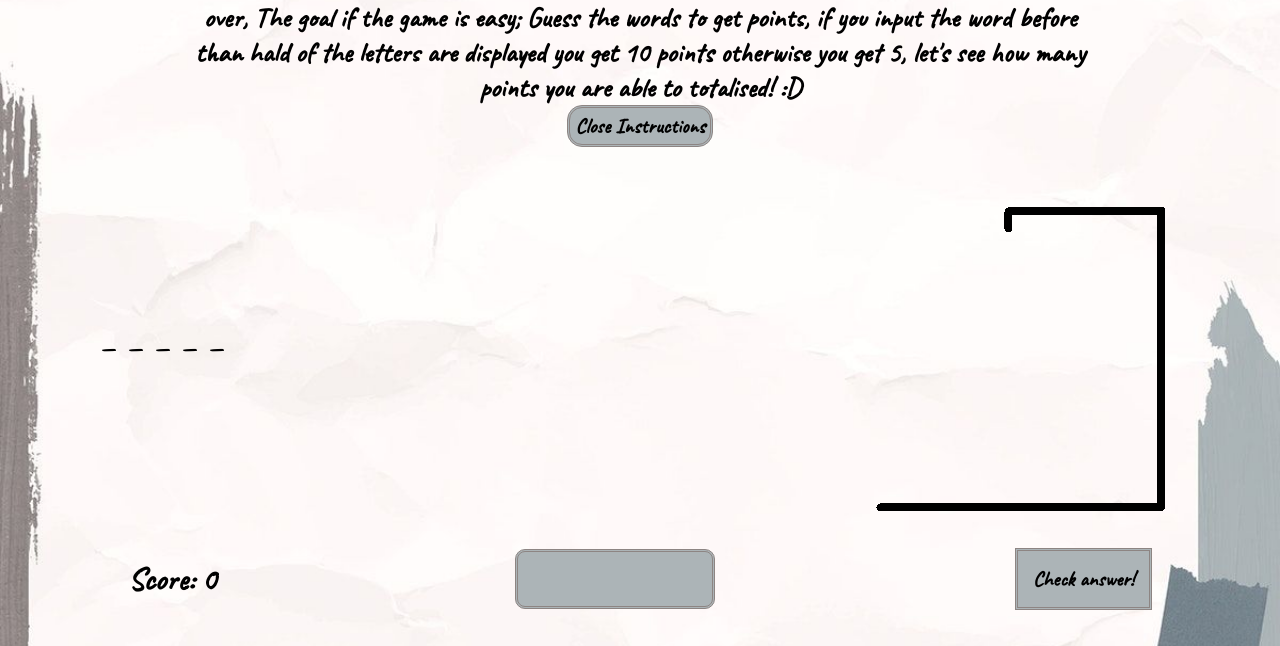
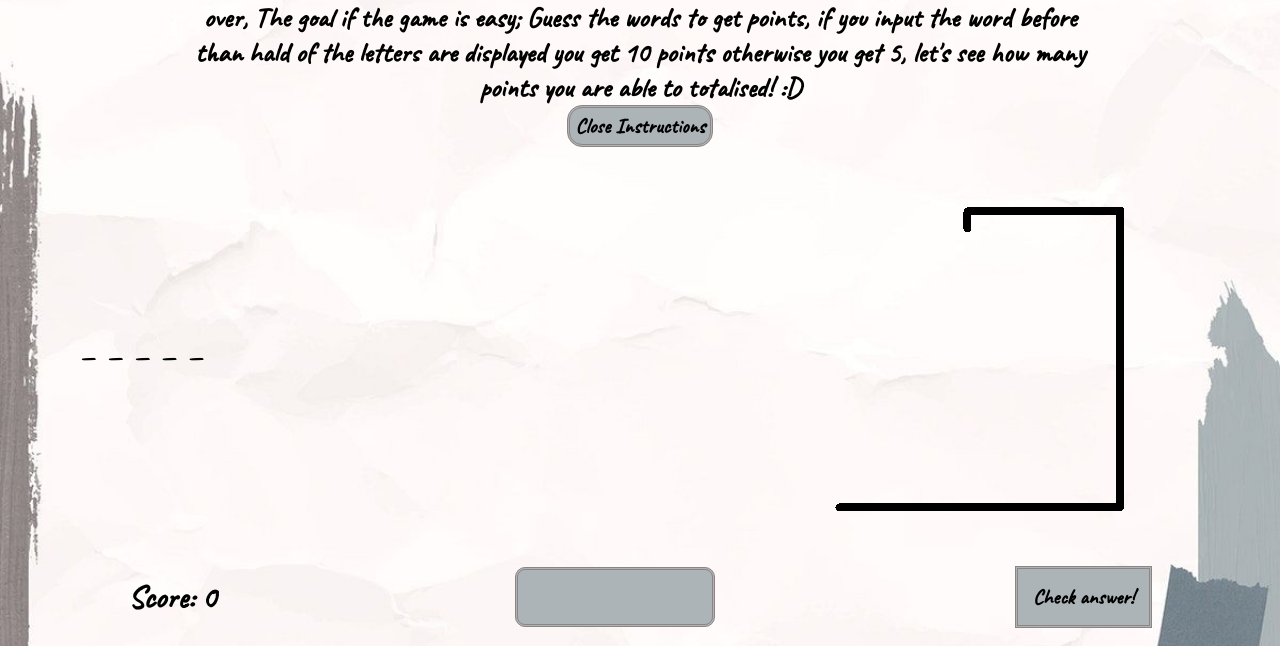
Before and after one commit to Ezio2994/hangman-game, a plain HTML site: page index.html in a window 1280 px wide. Shown: the part 152-798 px from the top of the page. Drawn offline with Linux system fonts and the light colour scheme.

Commit message:
fixed bug and removed console.logs

```diff
--- a/script.js
+++ b/script.js
@@ -46,7 +46,6 @@ const chooseWords = () => {
     }
     currentWord = words[random]
     checkWords()
-    console.log(currentWord);
 }
 
 const checkWords = () => {
@@ -67,7 +66,6 @@ const generateWord = () => {
         } else if (currentWord[index] === ' ') {
             letters[index].innerHTML = "_"
             rightWord++
-            console.log(rightWord);
         }
     }
 }
@@ -81,7 +79,6 @@ lettersButtons.forEach(button => {
                     lettersCounter++
                     rightWord++
                     totalLetters ++
-                    console.log(rightWord);
                 }
             } checkMissingLetters()
             button.style.visibility = 'hidden'
--- a/style.scss
+++ b/style.scss
@@ -61,6 +61,11 @@ main {
                 visibility: hidden;
                 font-size: 38px;
             }
+        }
+
+        #imageContainer {
+            min-width: 400px;
+            min-height: 400px ;
         }
     }
 
```
Also changed, not shown: index.html (+1 -0 lines), style.css, 1 other file.
